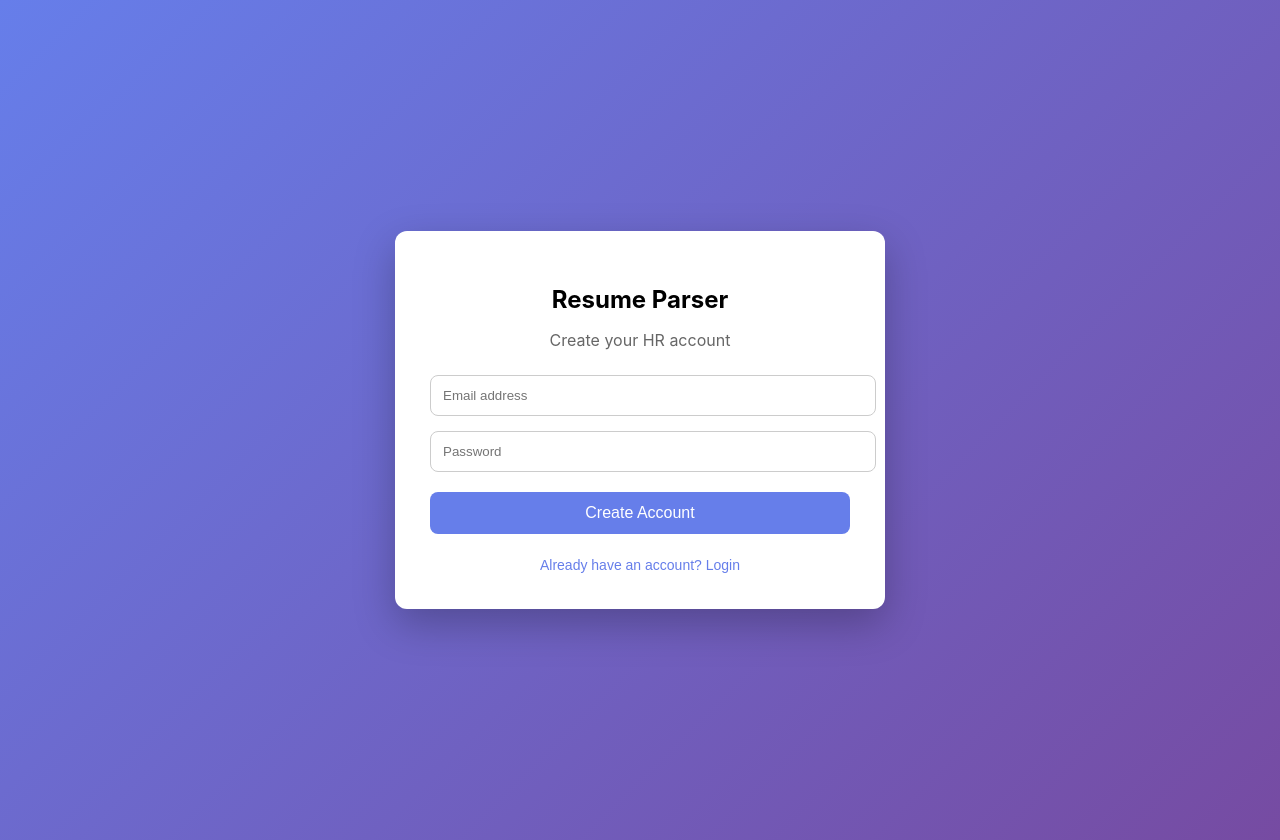
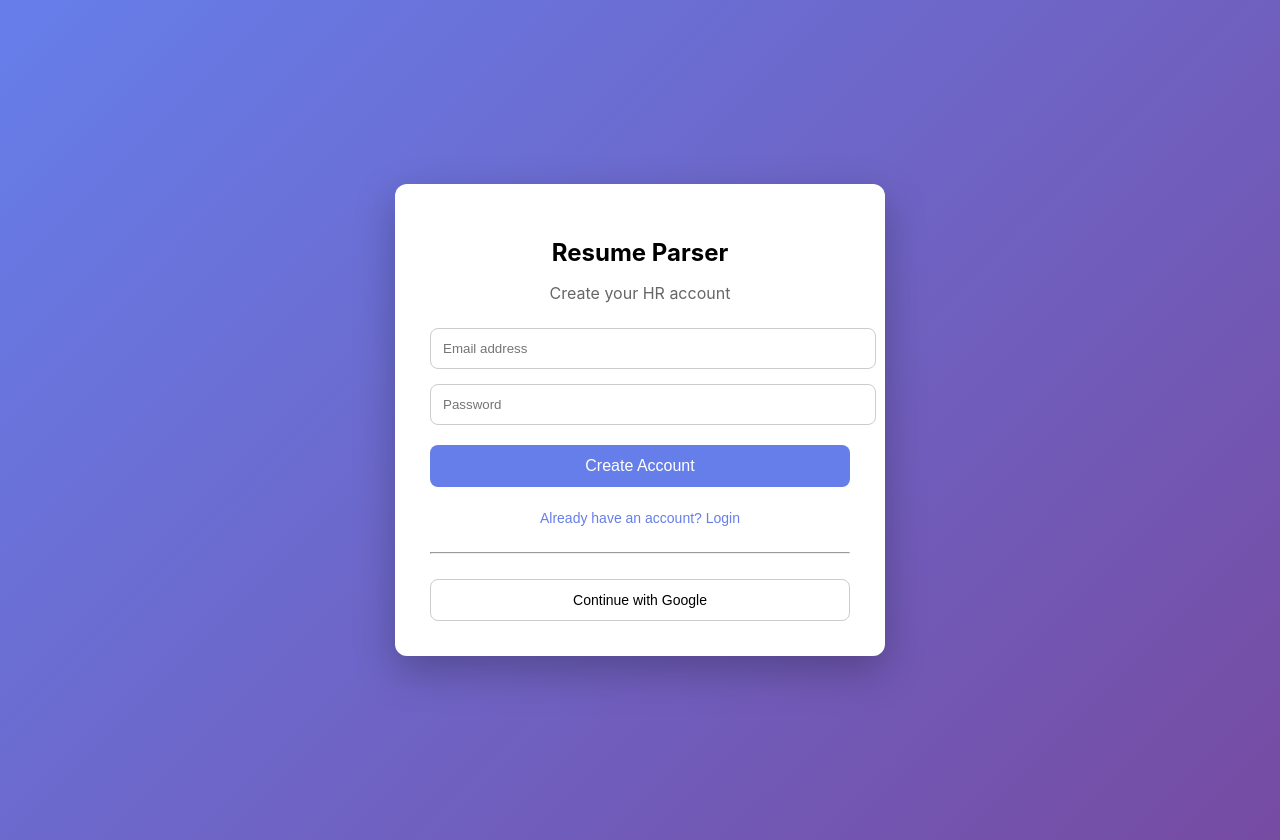
Before and after one commit to UzmaSaiyed/resume-parser-nlp, a React (Create React App) app in the folder frontend/: page / in a window 1280 px wide. Built offline with nearby package versions, Linux system fonts and the light colour scheme; no server answers.

Commit message:
final project design

```diff
--- a/frontend/src/App.js
+++ b/frontend/src/App.js
@@ -212,6 +212,23 @@ function App() {
                   ? "Already have an account? Login"
                   : "New user? Create an account"}
               </button>
+              <hr style={{ margin: "25px 0" }} />
+
+              <button
+                onClick={handleGoogleLogin}
+                style={{
+                  width: "100%",
+                  padding: "12px",
+                  background: "#fff",
+                  border: "1px solid #ccc",
+                  borderRadius: "8px",
+                  cursor: "pointer",
+                  fontSize: "14px",
+                }}
+              >
+                Continue with Google
+              </button>
+
             </div>
           </div>
         </div>
```
